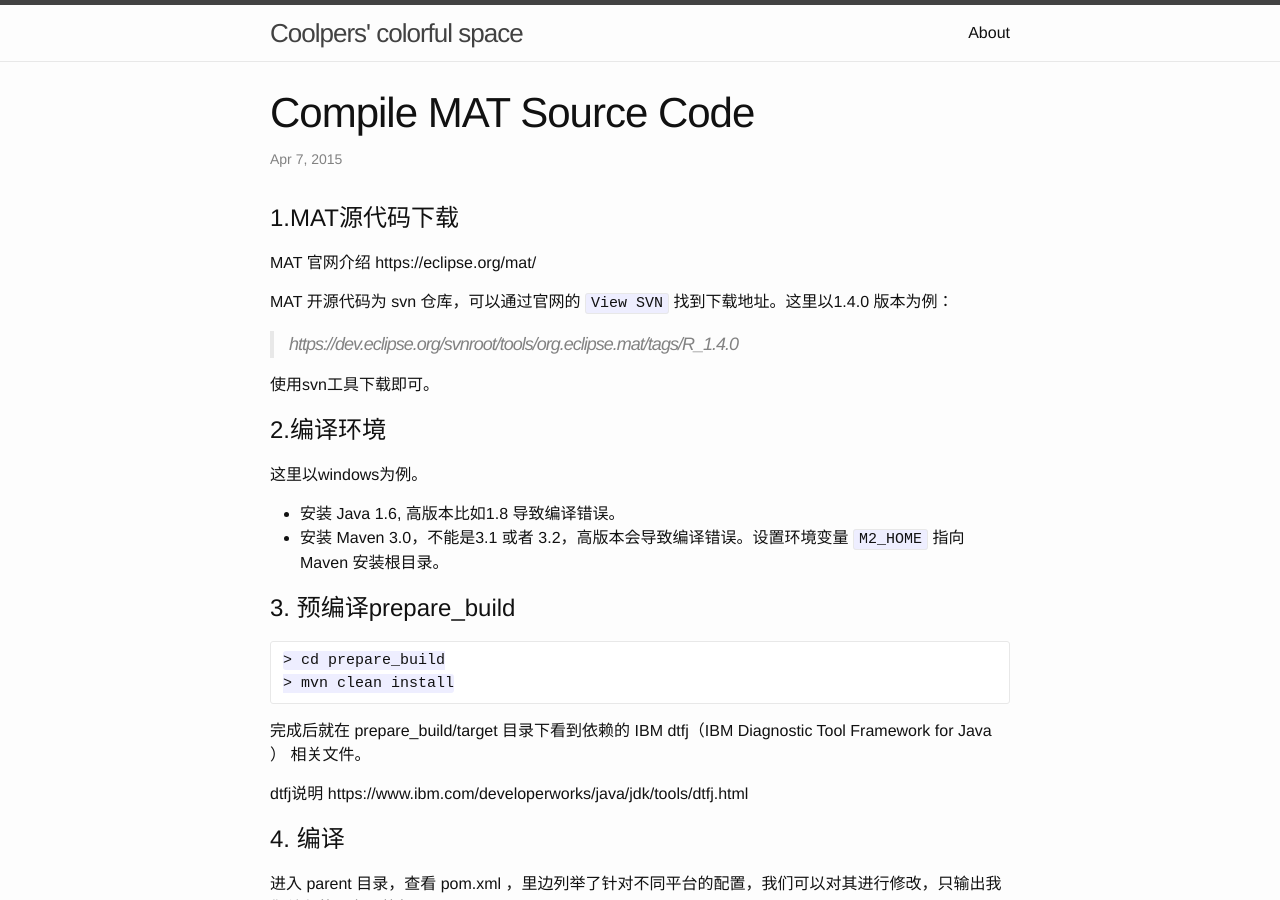
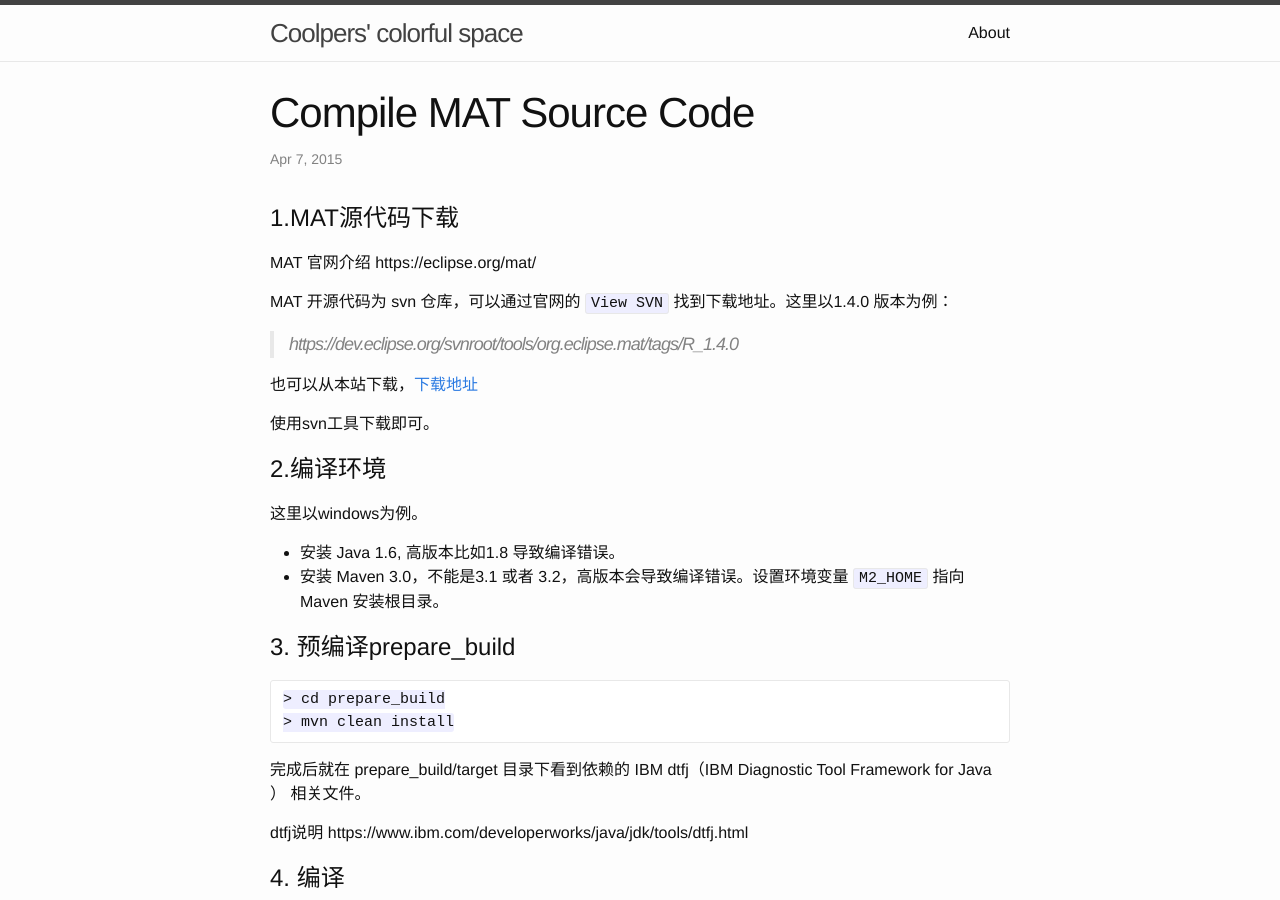
Before and after one commit to coolpers/coolpers.github.io, a Jekyll site: the page built from _posts/2015-04-07-compile-MAT.md, in a window 1280 px wide and 900 px high. Built offline with Jekyll 4.4.1, drawn with Linux system fonts in a browser that asks for light colours.

Commit message:
modify compile mat, add souroce code link.

```diff
--- a/_posts/2015-04-07-compile-MAT.md
+++ b/_posts/2015-04-07-compile-MAT.md
@@ -14,6 +14,8 @@ MAT 官网介绍 https://eclipse.org/mat/
 MAT 开源代码为 svn 仓库，可以通过官网的 `View SVN` 找到下载地址。这里以1.4.0 版本为例：
 
 >  https://dev.eclipse.org/svnroot/tools/org.eclipse.mat/tags/R_1.4.0
+
+也可以从本站下载，[下载地址](/assets/posts/2015-04-07-compile-MAT/MAT_R_1.4.0.zip)
 
 
 使用svn工具下载即可。
```
Also changed, not shown: 1 other file.
